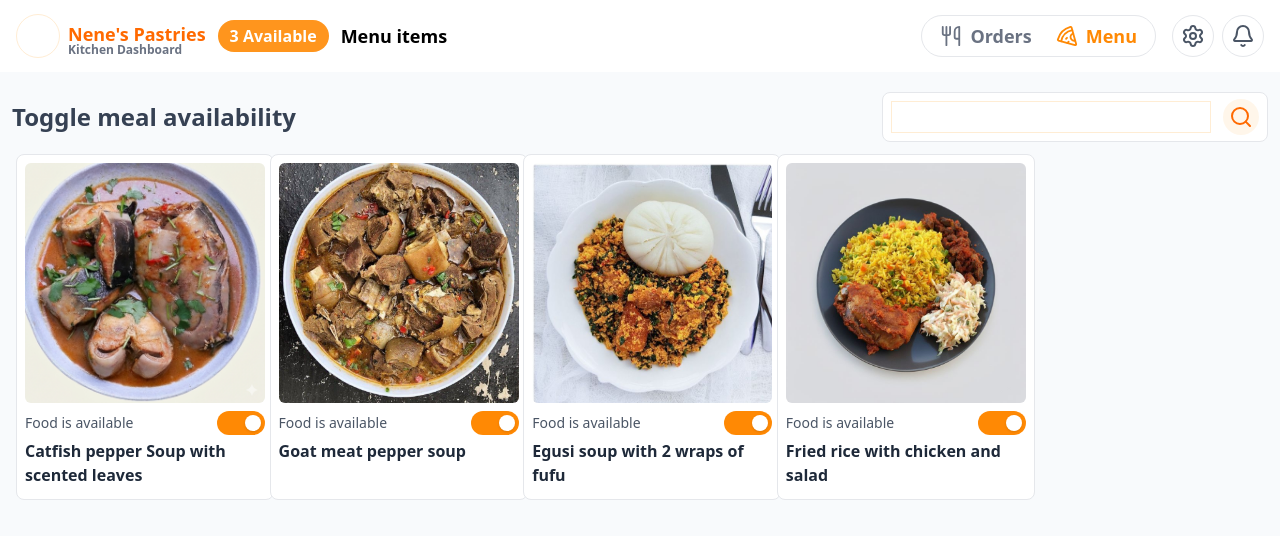
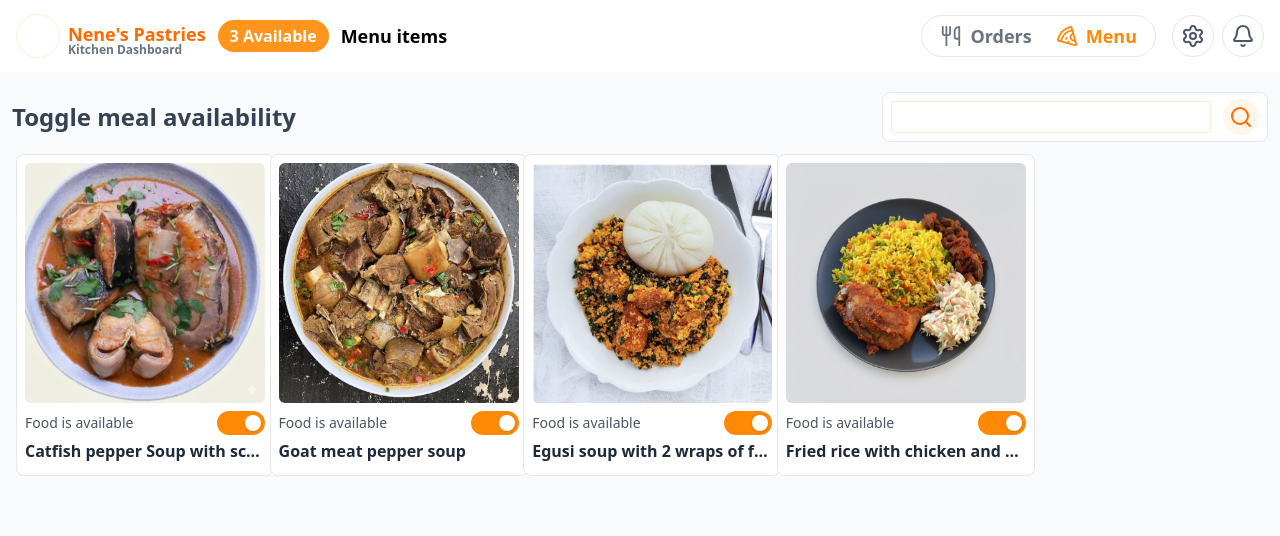
Before and after one commit to munachi821/Table-tap, a Next.js app: page /kitchen in a window 1280 px wide. Both pictures are taken after a click on the button "Menu". Shown: the top 536 px of the page. Built offline with nearby package versions, Linux system fonts and the light colour scheme.

Commit message:
added truncate to the menu text

```diff
--- a/components/kitchen/menu.tsx
+++ b/components/kitchen/menu.tsx
@@ -112,7 +112,7 @@ const Menu = () => {
               </div>
 
               <h3
-                className={`font-semibold my-1 transition-colors ${
+                className={`font-semibold my-1 transition-colors truncate block w-60 ${
                   meals.isAvailable
                     ? "text-gray-800"
                     : "text-gray-400 line-through decoration-gray-300"
```
